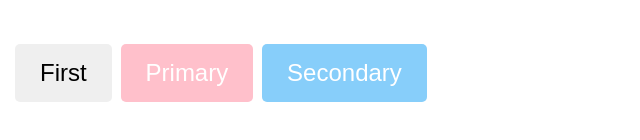
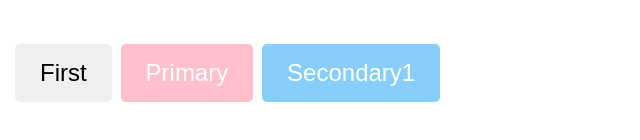
Before and after one commit to SanyaSemenov/ForNastya, a plain HTML site: page index.html in a window 1280 px wide. Shown: the part 268-408 px from the top of the page, without its empty margins (0-640 px from the left). Drawn offline with Linux system fonts and the light colour scheme.

Commit message:
seccondary -> secondary1

```diff
--- a/index.html
+++ b/index.html
@@ -15,7 +15,7 @@
         <p class="footer">дно страницы</p>
         <button>First</button>
         <button class="primary">Primary</button>
-        <button class="secondary">Secondary</button>
+        <button class="secondary">Secondary1</button>
     </div>
     <script src="./script.js"></script>
 </body>
```
